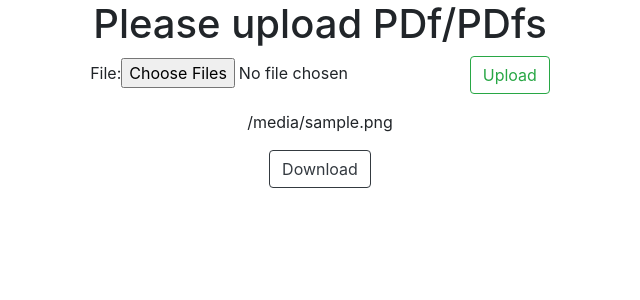
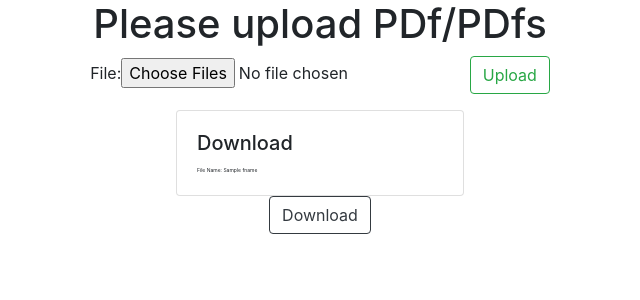
Before and after one commit to keyurparalkar/PDF_Handler, a Django app: template pdfApp/templates/pdfApp/upload_view.html in a window 1280 px wide. Shown: the part 56-356 px from the top of the page, without its empty margins (320-960 px from the left). Run offline with Django 3.2, Linux system fonts and the light colour scheme; tables that the repository leaves empty hold one stand-in row (values such as "Sample post"); the template is opened without the code that fills it: values that come from a table or form of the project are taken from there, most other values are stand-ins (such as "Sample title", 1, 10 or a date in 2020); some libraries are stand-ins or nearby versions.

Commit message:
Added Basic card layout for each uploaded file

```diff
--- a/pdfApp/static/css/homepage.css
+++ b/pdfApp/static/css/homepage.css
@@ -4,6 +4,9 @@
     align-items: center;
 }
 
+p.card-text{
+    font-size: 5px;
+}
 input#file_id > button {
     font-weight: bold;
 }
--- a/pdfApp/templates/pdfApp/upload_view.html
+++ b/pdfApp/templates/pdfApp/upload_view.html
@@ -30,9 +30,17 @@
                 <button type="submit" class="btn btn-outline-success"> Upload </button>
             </form>
 
-            {% if file_count %}
-                {% for i in file_count %}
-                    <p>{{ i }}</p>
+            {% if fnames %}
+                {% for i in fnames %}
+                    <div class="card" style="width: 18rem;">
+                        <div class="card-body">
+                            <h5 class="card-title"> Download </h5>
+                            <p class="card-text">
+                                File Name: {{ i }}
+                            </p>
+                        </div>
+
+                    </div>
                 {% endfor %}
                 <button onclick="location.href={% url "file_download" %}" href="_blank" class="btn btn-outline-dark">Download</button>
             {% endif %}
--- a/pdfApp/views.py
+++ b/pdfApp/views.py
@@ -21,7 +21,8 @@ def file_upload(request):
                 instance = UploadData(upload=file_data)
                 instance.save()
 
-            return render(request, 'pdfApp/upload_view.html',{'form':form,'file_count': list(range(UploadData.objects.count()))})
+            file_names = [fname.upload.name.split('uploads/')[-1] for fname in UploadData.objects.all()]
+            return render(request, 'pdfApp/upload_view.html',{'form':form,'fnames': file_names})
     else:
         form = FileUploadform()
         if('data_chunks' in globals()):
```
